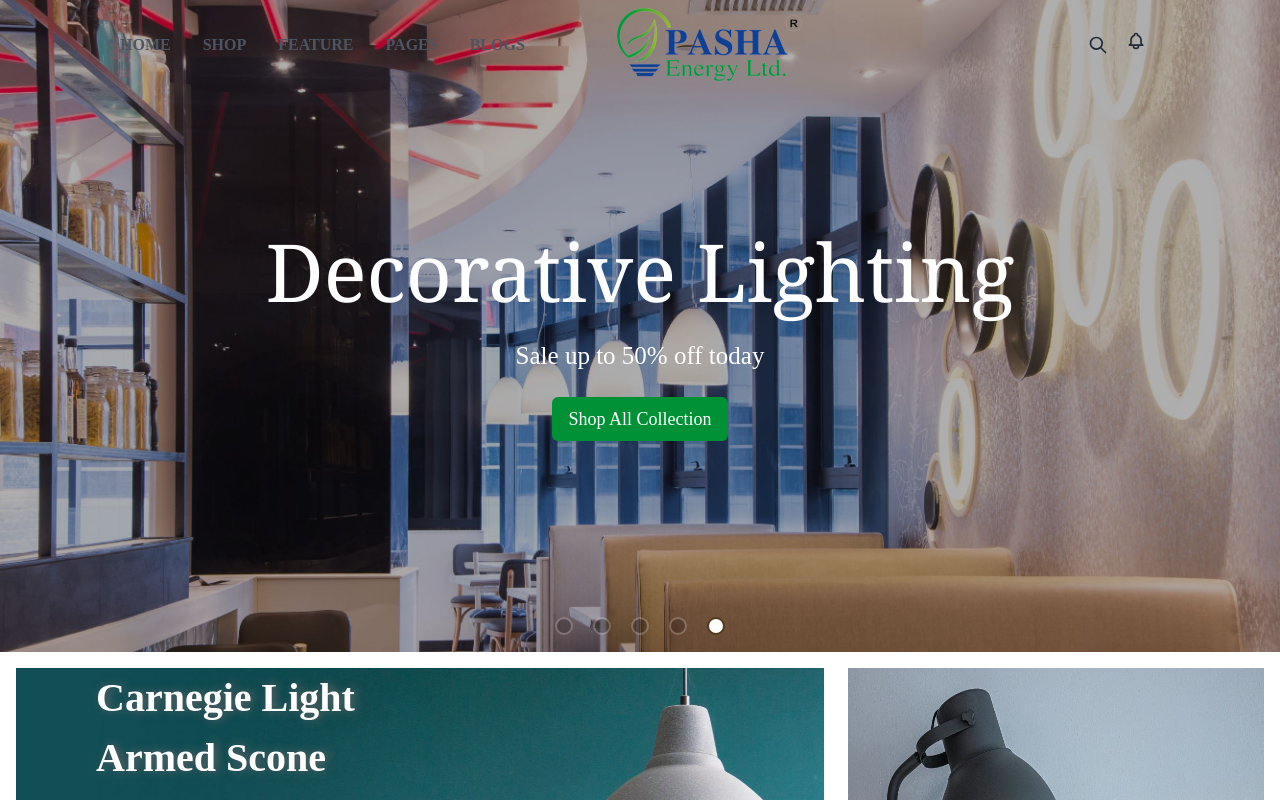
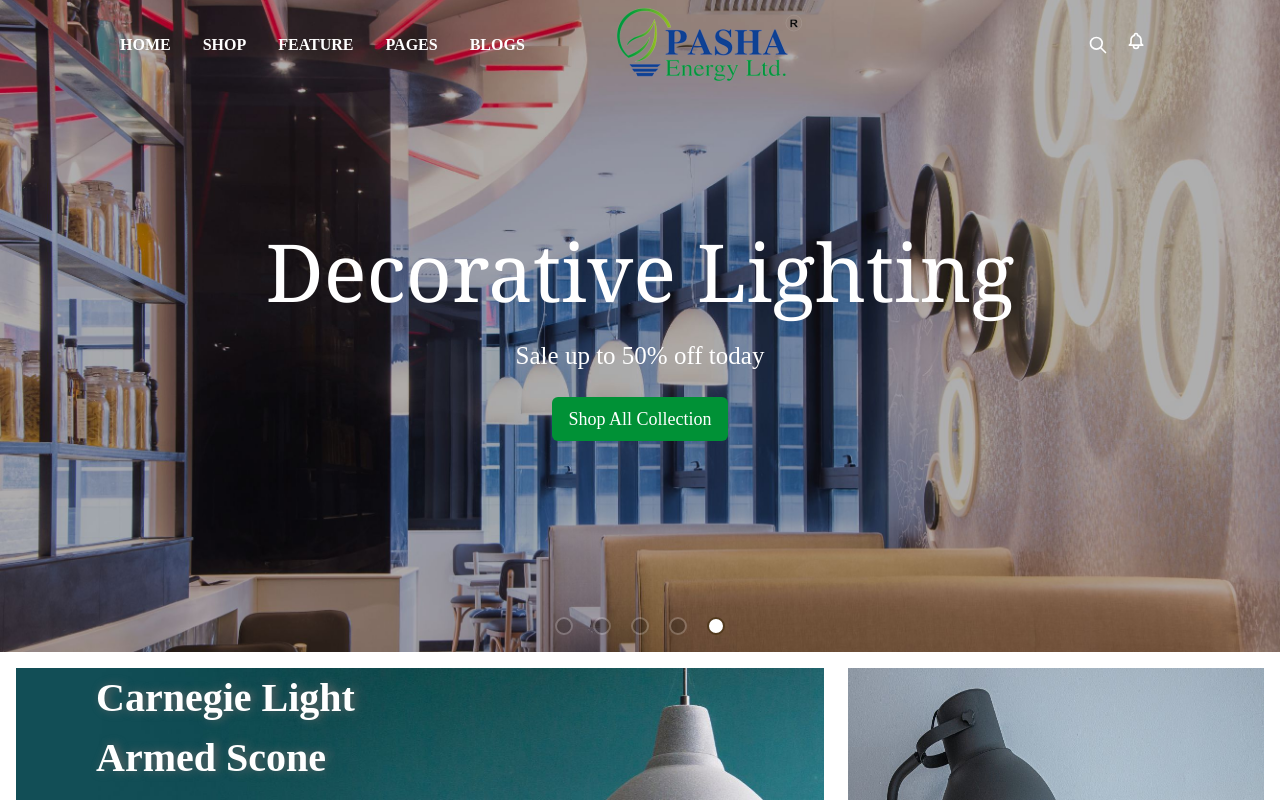
Before and after one commit to minhaz-taskeasy/pashaenargy-frontend, a React (Create React App) app: page / in a window 1280 px wide. Shown: the top 800 px of the page. Built offline with nearby package versions, Linux system fonts and the light colour scheme; a web font is replaced by a local one.

Commit message:
fix: banner heading, navLink color, bestSeller card img

```diff
--- a/src/Pages/Home/BestSeller.js
+++ b/src/Pages/Home/BestSeller.js
@@ -11,6 +11,9 @@ import React from "react";
 import imgCard01 from "../../assets/Pasha Energy/best_seller/10.1.jpg";
 import imgCard02 from "../../assets/Pasha Energy/best_seller/15.1.jpg";
 import imgCard03 from "../../assets/Pasha Energy/best_seller/15.2.jpg";
+import imgCard04 from "../../assets/Pasha Energy/hot_deal/15.3.jpg";
+import imgCard05 from "../../assets/Pasha Energy/hot_deal/15.6.jpg";
+import imgCard06 from "../../assets/Pasha Energy/hot_deal/15.7.jpg";
 
 import "./BestSeller.css";
 import "./HotDeal.css";
@@ -23,7 +26,7 @@ const cards = [
 		price: "95",
 	},
 	{
-		img: imgCard02,
+		img: imgCard05,
 		name: "Novelty Pendant",
 		price: "78",
 	},
@@ -33,27 +36,27 @@ const cards = [
 		price: "96",
 	},
 	{
-		img: imgCard01,
+		img: imgCard06,
 		name: "Single Pendant",
 		price: "22",
 	},
 	{
-		img: imgCard02,
+		img: imgCard05,
 		name: "Light Drum Pendant",
 		price: "78",
 	},
 	{
-		img: imgCard01,
+		img: imgCard04,
 		name: "Cotton Novelty Pendant",
 		price: "35",
 	},
 	{
-		img: imgCard03,
+		img: imgCard01,
 		name: "Polyester Empire Lamp",
 		price: "33",
 	},
 	{
-		img: imgCard02,
+		img: imgCard04,
 		name: "Cotton Tapered Pendant",
 		price: "16",
 	},
--- a/src/Pages/Home/Navbar.js
+++ b/src/Pages/Home/Navbar.js
@@ -8,7 +8,7 @@ const Navbar = () => {
 	const [navbar, setNavbar] = useState(false);
 	//navbar scroll changeBackground function
 	const changeBackground = () => {
-		console.log(window.scrollY);
+		// console.log(window.scrollY);
 		if (window.scrollY >= 66) {
 			setNavbar(true);
 		} else {
@@ -73,17 +73,26 @@ const Navbar = () => {
 						<li className="after:h-[1px] transition-all duration-300 after:bg-orange-600">
 							<a
 								href="/"
-								className="after:content-end after:w-[20%] hover:after:w-[75%] "
+								className={`after:content-end after:w-[20%] hover:after:w-[75%] ${
+									navbar ? "text-gray-600" : "text-white"
+								}`}
 							>
 								HOME
 							</a>
 						</li>
 						<li>
-							<a href="/">SHOP</a>
+							<a
+								href="/"
+								className={`${navbar ? "text-gray-600" : "text-white"}`}
+							>
+								SHOP
+							</a>
 						</li>
 
 						<li className="shop">
-							<span>FEATURE</span>
+							<span className={`${navbar ? "text-gray-600" : "text-white"}`}>
+								FEATURE
+							</span>
 							<div className="dropdown-shop absolute left-24 top-22 bg-white shadow w-[520px] px-4 py-2">
 								<div className="flex items-center justify-between font-normal">
 									<ul>
@@ -141,10 +150,17 @@ const Navbar = () => {
 							</div>
 						</li>
 						<li>
-							<a href="/">PAGES</a>
+							<a
+								href="/"
+								className={`${navbar ? "text-gray-600" : "text-white"}`}
+							>
+								PAGES
+							</a>
 						</li>
 						<li className="shop">
-							<span>BLOGS</span>
+							<span className={`${navbar ? "text-gray-600" : "text-white"}`}>
+								BLOGS
+							</span>
 							<div className="dropdown-shop absolute left-24 top-22 bg-white shadow w-[520px] px-4 py-2">
 								<div className="flex items-center justify-between font-normal">
 									<ul>
@@ -210,7 +226,7 @@ const Navbar = () => {
 				</button>
 			</div>
 			<div className="navbar-end text-gray-800 flex items-center justify-end lg:pr-28">
-				<button className="m-1">
+				<button className={`${navbar ? "text-gray-600" : "text-white"} m-1`}>
 					<svg
 						xmlns="http://www.w3.org/2000/svg"
 						className="h-5 w-5"
@@ -226,7 +242,9 @@ const Navbar = () => {
 						/>
 					</svg>
 				</button>
-				<button className="m-1 w-10">
+				<button
+					className={`${navbar ? "text-gray-600" : "text-white"} m-1 w-10`}
+				>
 					<div className="indicator">
 						<svg
 							xmlns="http://www.w3.org/2000/svg"
```
